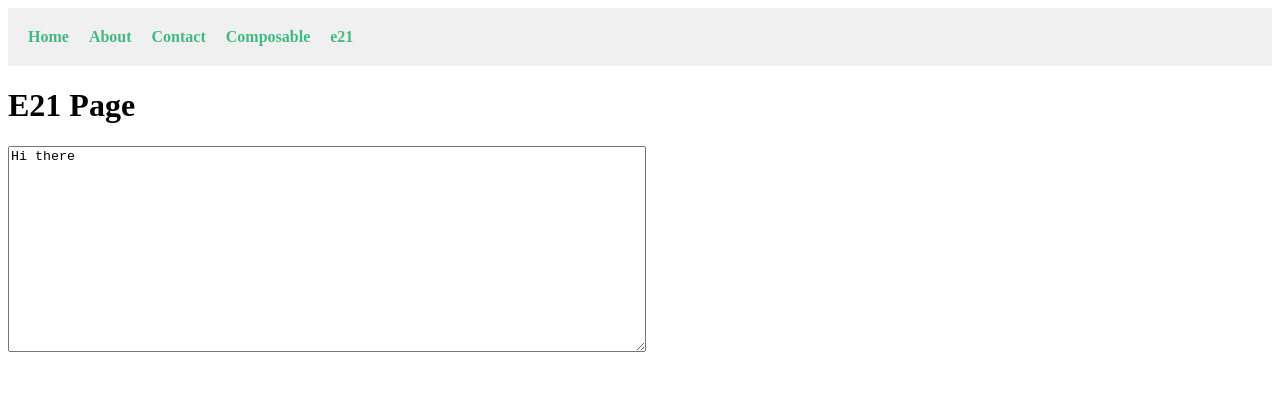
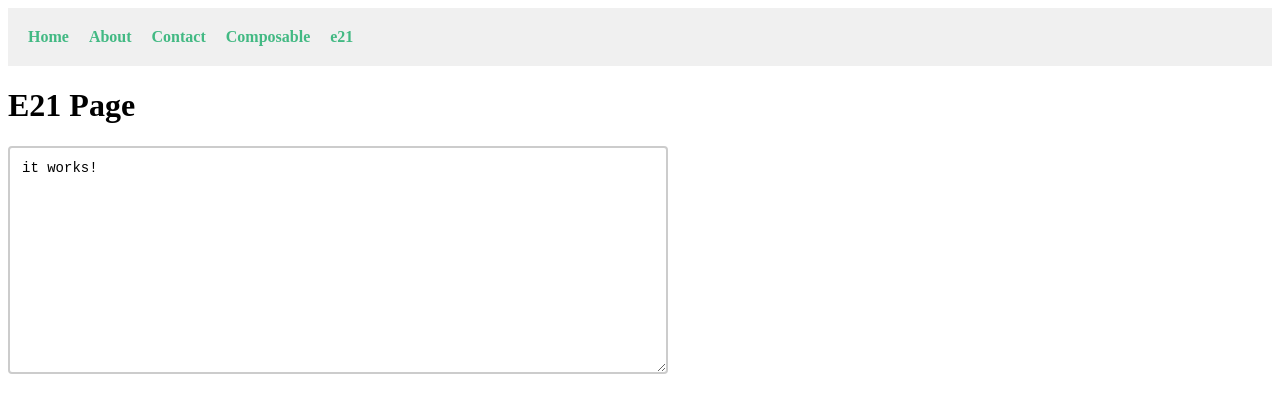
Before and after one commit to Gary11777/vue_project_1, a Vue app: page /e21 in a window 1280 px wide. Shown: the top 412 px of the page. Built offline with nearby package versions, Linux system fonts and the light colour scheme.

Commit message:
E21 Part 2

```diff
--- /dev/null
+++ b/src/views/TabbableTextarea.vue
@@ -0,0 +1,54 @@
+<script setup>
+const props = defineProps({
+    modelValue: String,
+});
+
+const emit = defineEmits(['update:modelValue']);
+
+function onTabPress(e) {
+    let textarea = e.target;
+      // get the caret position/selection
+      let val = textarea.value,
+      start = textarea.selectionStart,
+      end = textarea.selectionEnd;
+
+      // set textarea value to: text before caret + tab + text after caret
+      const newValue = val.substring(0, start) + "\t" + val.substring(end);
+
+      // emit the new value to parent
+      emit('update:modelValue', newValue);
+
+      // move caret to end of text + tab + 1
+      setTimeout(() => {
+        textarea.selectionStart = textarea.selectionEnd = start + 1;
+      }, 0);
+};
+</script>
+
+<template>
+    <textarea
+        :value="modelValue"
+        @input="$emit('update:modelValue', $event.target.value)"
+        @keydown.tab.prevent="onTabPress"
+        @keyup="emit('update:modelValue', e.target.value)"
+        placeholder="Type here... (Tab key will insert a tab character)"
+    ></textarea>
+</template>
+
+<style scoped>
+textarea {
+    width: 100%;
+    min-height: 200px;
+    padding: 12px;
+    font-size: 14px;
+    font-family: monospace;
+    border: 2px solid #ccc;
+    border-radius: 4px;
+    resize: vertical;
+}
+
+textarea:focus {
+    outline: none;
+    border-color: #42b983;
+}
+</style>
--- a/src/views/e21.vue
+++ b/src/views/e21.vue
@@ -1,27 +1,12 @@
 <script setup>
+import TabbableTextarea from './TabbableTextarea.vue';
+import { ref } from 'vue';
 
-import { ref, onMounted } from 'vue';
+let comment = ref('test value');
 
-let textarea = ref(null);
-
-function onTabPress(e) {
-    let t = textarea.value;
-      // get the caret position/selection
-      let val = t.value,
-      start = t.selectionStart,
-      end = t.selectionEnd;
-
-      // set textarea value to: text before caret + tab + text after caret
-      t.value = val.substring(0, start) + "\t" + val.substring(end);
-
-      // move caret to end of text + tab + 1
-      t.selectionStart = t.selectionEnd = start + 1;
-
-      // prevent the browser from adding a newline character
-      e.preventDefault();
-};
-
-
+setTimeout(() => {
+  comment.value = 'it works!';
+}, 2000);
 </script>
 
 <template>
@@ -30,7 +15,7 @@ function onTabPress(e) {
       <h1>E21 Page</h1>
     </div>
     <form>
-      <textarea ref="textarea" @keydown.tab="onTabPress" style="width: 50%; height: 200px;">Hi there</textarea>
+      <TabbableTextarea v-model="comment" style="width: 50%; height: 200px;" />
     </form>
   </main>
 </template>
```
